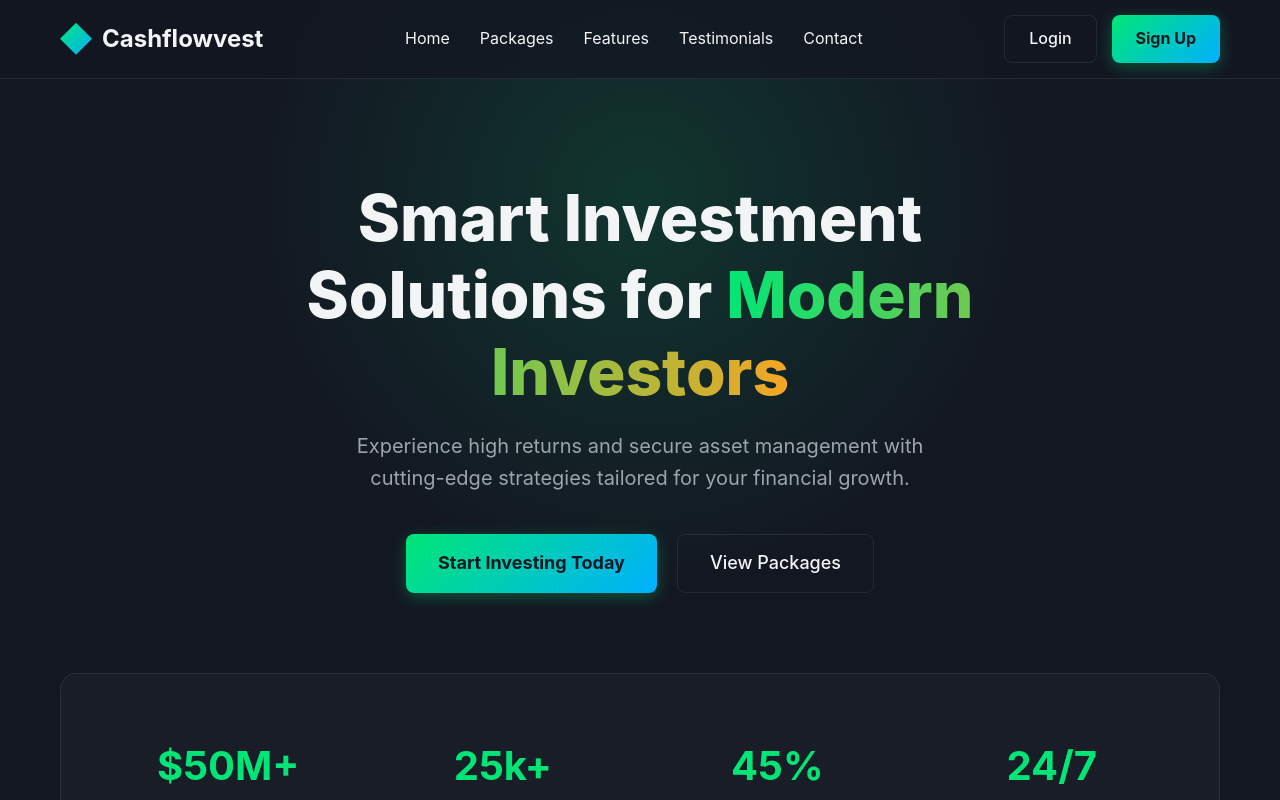
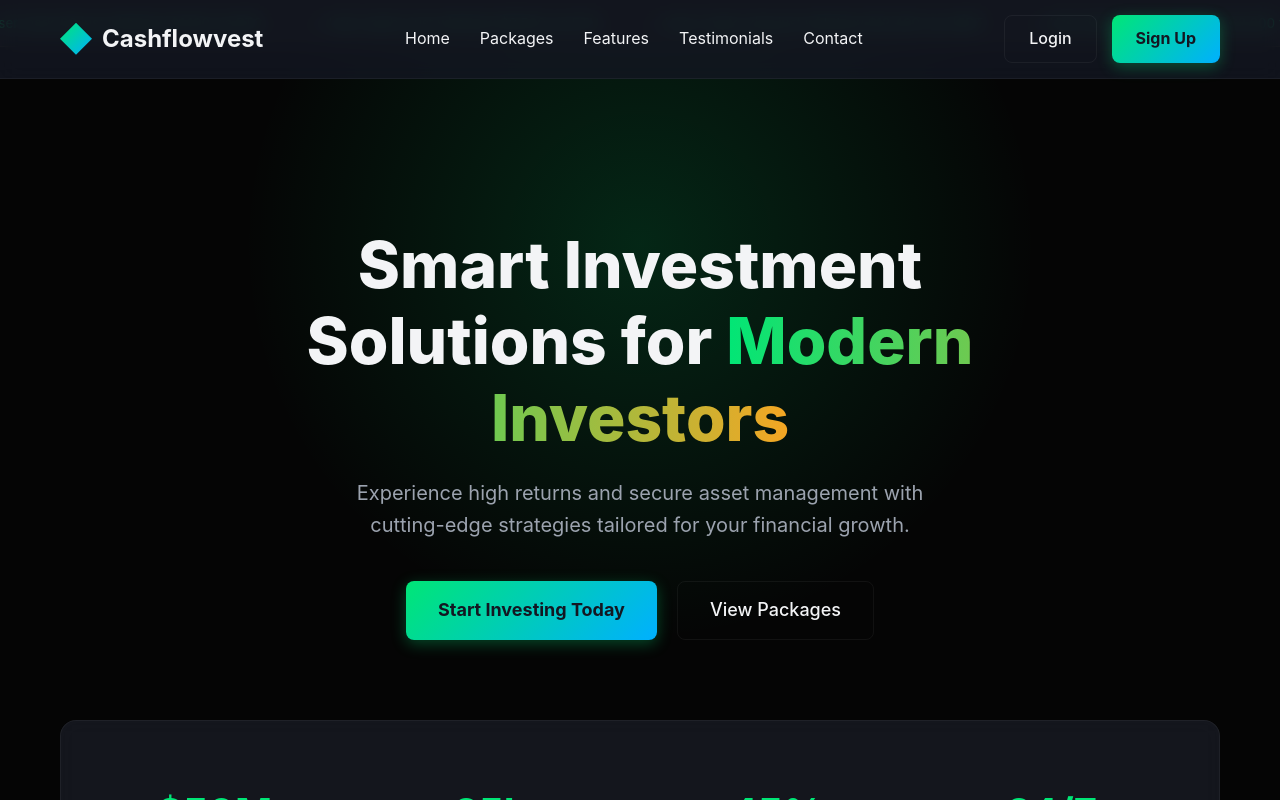
Before and after one commit to faithchepkiru98-wq/cashflowinvestments, a React (Vite) app: page / in a window 1280 px wide. Shown: the top 800 px of the page. Built offline with nearby package versions, Linux system fonts and the light colour scheme; no server answers.

Commit message:
Add Deep Obsidian theme, Live Payouts ticker, scroll animations, and Trust Badges

```diff
--- a/src/index.css
+++ b/src/index.css
@@ -1,14 +1,14 @@
 :root {
-    --bg-main: #131722;
-    --bg-card: #1e222d;
-    --bg-card-hover: #2a2e39;
+    --bg-main: #050505;
+    --bg-card: #111111;
+    --bg-card-hover: #1a1a1a;
     --text-primary: #f3f4f6;
     --text-secondary: #9ca3af;
     --accent-blue: #00e676; /* Bullish Green */
     --accent-purple: #f5a623; /* Crypto Gold */
     --accent-pink: #f5a623;
-    --border-color: rgba(255, 255, 255, 0.08);
-    --border-glow: rgba(0, 230, 118, 0.5);
+    --border-color: rgba(255, 255, 255, 0.05);
+    --border-glow: rgba(0, 230, 118, 0.3);
     --warning-bg: rgba(239, 68, 68, 0.1);
     --warning-border: #ef4444;
 
@@ -594,3 +594,20 @@ ul {
 .custom-phone .PhoneInputCountryIcon--border {
     box-shadow: none;
 }
+
+/* Animations */
+@keyframes scrollTicker {
+  0% { transform: translateX(0); }
+  100% { transform: translateX(-50%); }
+}
+
+.animate-on-scroll {
+  opacity: 0;
+  transform: translateY(30px);
+  transition: opacity 0.8s ease-out, transform 0.8s ease-out;
+}
+
+.animate-on-scroll.is-visible {
+  opacity: 1;
+  transform: translateY(0);
+}
--- a/src/pages/Home.jsx
+++ b/src/pages/Home.jsx
@@ -41,6 +41,19 @@ function Home() {
 
     window.addEventListener('scroll', handleScroll);
 
+    // Intersection Observer for animations
+    const observer = new IntersectionObserver((entries) => {
+      entries.forEach(entry => {
+        if (entry.isIntersecting) {
+          entry.target.classList.add('is-visible');
+        }
+      });
+    }, { threshold: 0.1 });
+
+    document.querySelectorAll('.animate-on-scroll').forEach((el) => {
+      observer.observe(el);
+    });
+
     // Check if logged in
     const token = localStorage.getItem('token');
     const savedUser = localStorage.getItem('user');
@@ -52,7 +65,10 @@ function Home() {
       }
     }
 
-    return () => window.removeEventListener('scroll', handleScroll);
+    return () => {
+      window.removeEventListener('scroll', handleScroll);
+      observer.disconnect();
+    };
   }, []);
 
   const handleSmoothScroll = (e, targetId) => {
@@ -402,7 +418,24 @@ function Home() {
       )}
 
       <main>
-        <section id="home" className="hero">
+        {/* Live Payouts Ticker */}
+        <div style={{ background: '#111111', borderBottom: '1px solid #332d16', padding: '10px 0', overflow: 'hidden', whiteSpace: 'nowrap', display: 'flex' }}>
+          <div style={{ display: 'inline-block', animation: 'scrollTicker 30s linear infinite' }}>
+            <span style={{ color: '#00e676', marginRight: '50px', fontSize: '0.85rem' }}>✓ User alex*** just withdrew $4,250 via USDT</span>
+            <span style={{ color: '#00e676', marginRight: '50px', fontSize: '0.85rem' }}>✓ User mark_99 just withdrew $1,100 via BTC</span>
+            <span style={{ color: '#00e676', marginRight: '50px', fontSize: '0.85rem' }}>✓ User sarah.t just withdrew $8,500 via ETH</span>
+            <span style={{ color: '#00e676', marginRight: '50px', fontSize: '0.85rem' }}>✓ User crypto_king just withdrew $12,400 via USDT</span>
+            <span style={{ color: '#00e676', marginRight: '50px', fontSize: '0.85rem' }}>✓ User david_w just withdrew $2,300 via BTC</span>
+            {/* Duplicate for seamless looping */}
+            <span style={{ color: '#00e676', marginRight: '50px', fontSize: '0.85rem' }}>✓ User alex*** just withdrew $4,250 via USDT</span>
+            <span style={{ color: '#00e676', marginRight: '50px', fontSize: '0.85rem' }}>✓ User mark_99 just withdrew $1,100 via BTC</span>
+            <span style={{ color: '#00e676', marginRight: '50px', fontSize: '0.85rem' }}>✓ User sarah.t just withdrew $8,500 via ETH</span>
+            <span style={{ color: '#00e676', marginRight: '50px', fontSize: '0.85rem' }}>✓ User crypto_king just withdrew $12,400 via USDT</span>
+            <span style={{ color: '#00e676', marginRight: '50px', fontSize: '0.85rem' }}>✓ User david_w just withdrew $2,300 via BTC</span>
+          </div>
+        </div>
+
+        <section id="home" className="hero animate-on-scroll">
           <div className="hero-bg-glow"></div>
           <div className="container hero-content">
             <h1 className="hero-title">Smart Investment Solutions for <span className="text-gradient">Modern Investors</span></h1>
@@ -433,7 +466,7 @@ function Home() {
           </div>
         </section>
 
-        <section id="packages" className="packages section">
+        <section id="packages" className="packages animate-on-scroll">
           <div className="container">
             <div className="section-header">
               <h2 className="section-title">Investment <span className="text-gradient">Packages</span></h2>
@@ -535,7 +568,7 @@ function Home() {
           </div>
         </section>
 
-        <section id="features" className="features section">
+        <section id="features" className="features animate-on-scroll">
           <div className="container">
             <div className="section-header">
               <h2 className="section-title">Why Choose <span className="text-gradient">Cashflowvest?</span></h2>
@@ -664,6 +697,20 @@ function Home() {
             <p>Location: New York, USA</p>
           </div>
         </div>
+
+        {/* Trust Badges */}
+        <div style={{ borderTop: '1px solid var(--border-color)', borderBottom: '1px solid var(--border-color)', padding: '20px 0', marginTop: '30px', marginBottom: '30px', display: 'flex', justifyContent: 'center', gap: '30px', flexWrap: 'wrap' }}>
+          <div style={{ display: 'flex', alignItems: 'center', gap: '10px', color: 'var(--text-secondary)' }}>
+            <span style={{ fontSize: '1.5rem', color: '#10b981' }}>🔒</span> 256-bit SSL Secure
+          </div>
+          <div style={{ display: 'flex', alignItems: 'center', gap: '10px', color: 'var(--text-secondary)' }}>
+            <span style={{ fontSize: '1.5rem', color: '#3b82f6' }}>🛡️</span> DDoS Protected
+          </div>
+          <div style={{ display: 'flex', alignItems: 'center', gap: '10px', color: 'var(--text-secondary)' }}>
+            <span style={{ fontSize: '1.5rem', color: '#f5a623' }}>⚡</span> Secure Crypto Gateway
+          </div>
+        </div>
+
         <div className="container footer-bottom">
           <p>&copy; 2026 Cashflowvest. All rights reserved.</p>
         </div>
```
